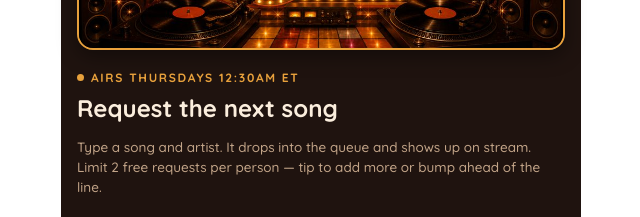
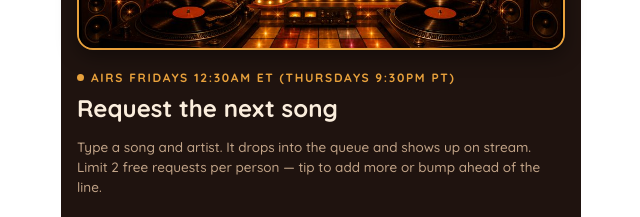
Before and after one commit to jackieespada/midnight.something.special, a Next.js app: page /request in a window 1280 px wide. Shown: the part 314-531 px from the top of the page, without its empty margins (319-959 px from the left). Built offline with nearby package versions, Linux system fonts and the light colour scheme.

Commit message:
update show time and make free request limit dynamic.

```diff
--- a/app/request/page.tsx
+++ b/app/request/page.tsx
@@ -11,7 +11,7 @@ const SHOW_LABELS: Record<ShowId, string> = {
 };
 
 const SHOW_SCHEDULE: Record<ShowId, string> = {
-  "midnight-something-special": "Thursdays 12:30AM ET",
+  "midnight-something-special": "Fridays 12:30AM ET (Thursdays 9:30PM PT)",
   "hooks-harmony": "Saturdays 3PM ET",
 };
 
@@ -47,6 +47,7 @@ export default function RequestPage() {
   const [poll, setPoll] = useState<Poll | null>(null);
   const [voting, setVoting] = useState(false);
   const [requestsOpen, setRequestsOpen] = useState(true);
+  const [freeLimit, setFreeLimit] = useState(2);
   const [showToast, setShowToast] = useState(false);
   const [submitError, setSubmitError] = useState("");
   const [tipStatus, setTipStatus] = useState<"tipped" | "cancelled" | null>(null);
@@ -70,6 +71,7 @@ export default function RequestPage() {
     setEpisodeTheme(data.theme || "");
     setPoll(data.poll || null);
     setRequestsOpen(data.requestsOpen !== false);
+    setFreeLimit(data.freeLimit === 1 ? 1 : 2);
   }
 
   useEffect(() => {
@@ -297,7 +299,7 @@ export default function RequestPage() {
       )}
 
       <p style={{ color: "var(--ink-dim)", fontSize: 13.5, marginBottom: 22, lineHeight: 1.5 }}>
-        Type a song and artist. It drops into the queue and shows up on stream. Limit 2 free requests per person — tip to add more or bump ahead of the line.
+        Type a song and artist. It drops into the queue and shows up on stream. Limit {freeLimit} free request{freeLimit === 1 ? "" : "s"} per person — tip to add more or bump ahead of the line.
       </p>
 
       {tipStatus === "tipped" && (
```
